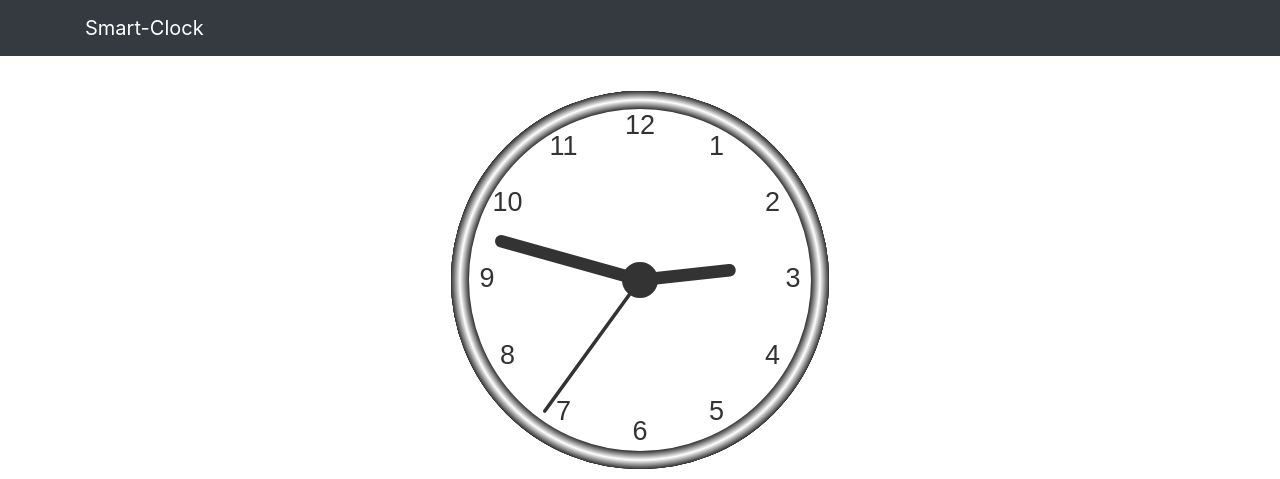
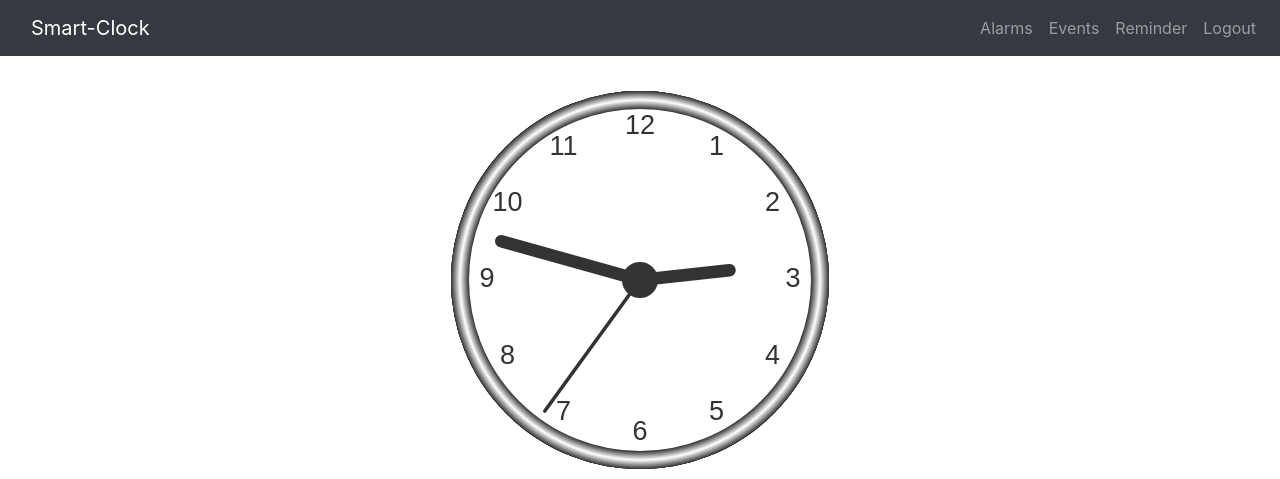
Before and after one commit to rishitaggarwal1/Smart-Clock, a Django app: page //dashboard in a window 1280 px wide. Shown: the top 479 px of the page. Run offline with Django 3.2, Linux system fonts and the light colour scheme; some libraries are stand-ins or nearby versions.

Commit message:
All Pages structure made

```diff
--- a/app/templates/base1.html
+++ b/app/templates/base1.html
@@ -15,6 +15,29 @@
     <div class="container">
       <a class="navbar-brand" href="{% url 'dashboard'%}">Smart-Clock</a>
     </div>
+
+    <button class="navbar-toggler" type="button" data-toggle="collapse" data-target="#navbarSupportedContent" aria-controls="navbarSupportedContent" aria-expanded="false" aria-label="Toggle navigation">
+        <span class="navbar-toggler-icon"></span>
+      </button>
+      <div class="float-right">
+        <div class="collapse navbar-collapse" id="navbarSupportedContent">
+          <ul class="navbar-nav mr-auto">
+            <li class="nav-item">
+              <a class="nav-link" href="{% url 'set_Alarm'%}">Alarms</a>
+            </li>
+            <li class="nav-item">
+              <a class="nav-link" href="{% url 'add_Event'%}">Events</a>
+            </li>
+            <li class="nav-item">
+              <a class="nav-link" href="{% url 'reminder'%}">Reminder</a>
+            </li>
+            <li class="nav-item">
+              <a class="nav-link" href="{% url 'home'%}">Logout</a>
+            </li>
+          </ul>
+        </div>
+      </div>
+
   </nav>
 <br>
 
--- a/app/templates/dashboard.html
+++ b/app/templates/dashboard.html
@@ -11,13 +11,14 @@
 <br>
 <br>
     <form action="{% url 'dashboard' %}" method="post">
+    {% csrf_token %}
         <div class="container">
             <div class="row justify-content-center">
                 <div class="col-lg-2 col-sm-2 col-md-2 col-5">
-                    <button name="set_alarm" class="btn btn-primary btn-lg">Set Alarm</button>
+                    <button value="1" name="set_alarm" class="btn btn-primary btn-lg">Set Alarm</button>
                 </div>
                 <div class="col-lg-2 col-sm-2 col-md-2 col-5">
-                    <button name="add_event" class="btn btn-success btn-lg" name="">Add Events</button>
+                    <button value="2" name="add_event" class="btn btn-success btn-lg" name="">Add Events</button>
                 </div>
             </div>
         </div>
--- /dev/null
+++ b/app/templates/reminder.html
@@ -0,0 +1 @@
+notification
--- a/app/urls.py
+++ b/app/urls.py
@@ -6,5 +6,6 @@ urlpatterns = [
     path('/login', views.login, name="login"),
     path('/dashboard', views.dashboard, name="dashboard"),
     path('/set_Alarm', views.set_Alarm, name="set_Alarm"),
-    path('/add_Event', views.add_Event, name="add_Event")
+    path('/add_Event', views.add_Event, name="add_Event"),
+    path('/reminder', views.reminder, name="reminder")
 ]
--- a/app/views.py
+++ b/app/views.py
@@ -17,10 +17,10 @@ def login(request):
 
 def dashboard(request):
     if request.method == "POST":
-        if request.POST['set_alarm']:
+        if 'set_alarm' in request.POST:
             return render(request, 'set_Alarm.html', {})
-        elif request.POST['add_event']:
-            return render(request, 'add_Event', {})
+        elif 'add_event' in request.POST:
+            return render(request, 'add_Event.html', {})
     return render(request, 'dashboard.html', {})
 
 
@@ -29,4 +29,8 @@ def set_Alarm(request):
 
 
 def add_Event(request):
-    return render(request, 'add_Event', {})
+    return render(request, 'add_Event.html', {})
+
+
+def reminder(request):
+    return render(request, 'reminder.html', {})
```
